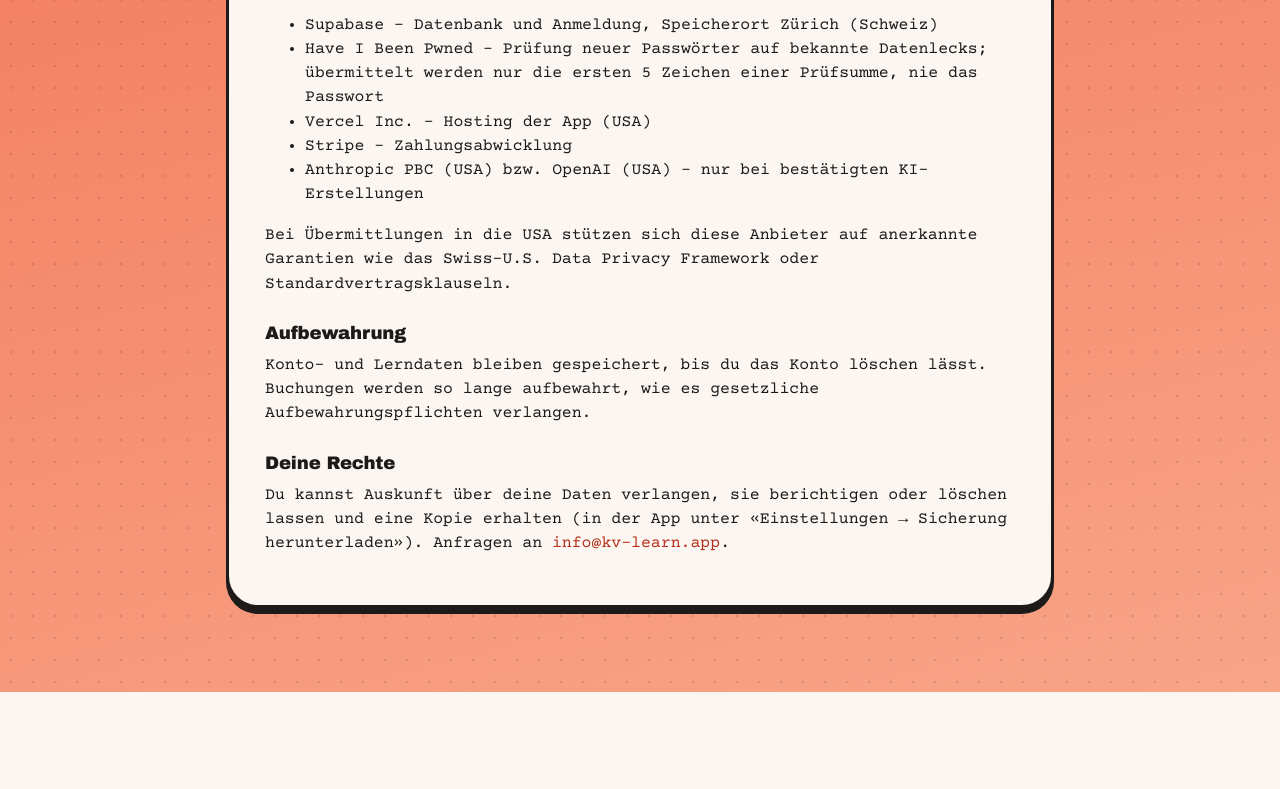
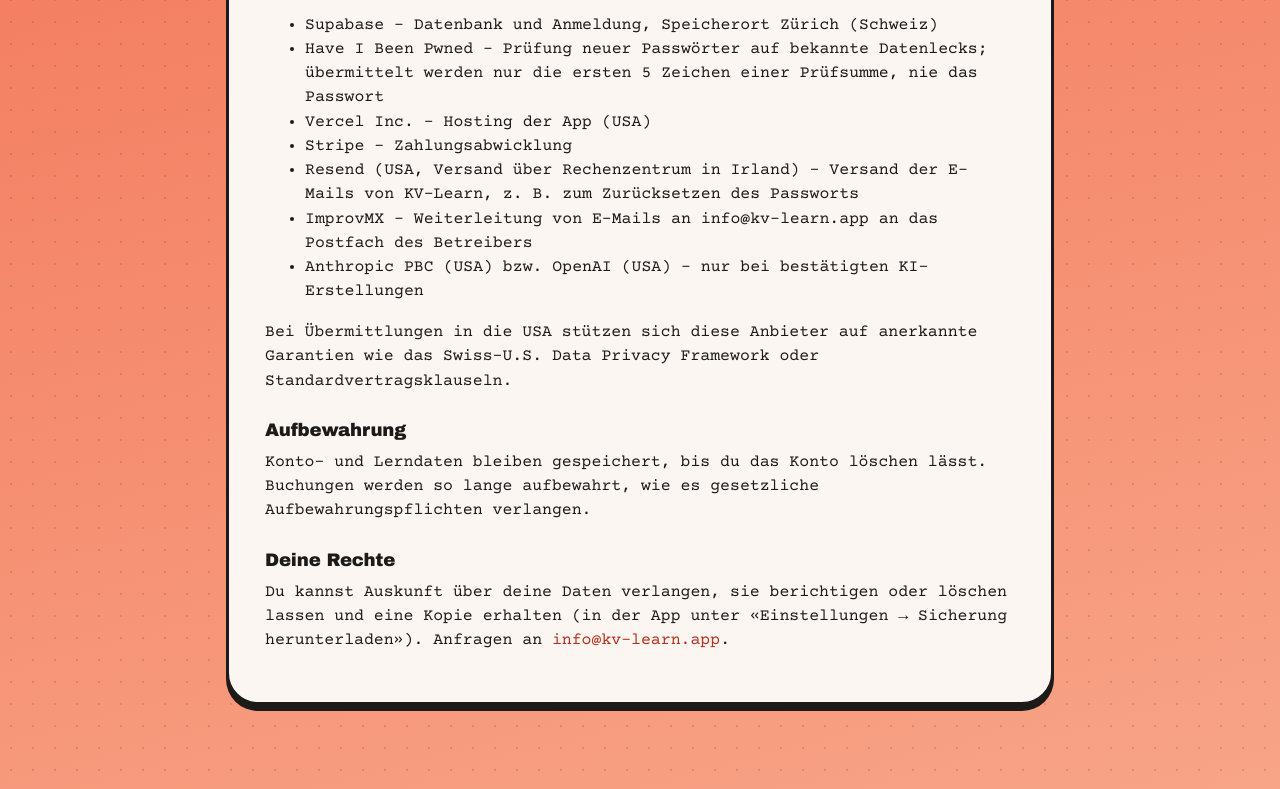
Before and after one commit to leonspam245-maker/kv-lernapp, a website: page public/rechtliches.html in a window 1280 px wide. Shown: the part 2673-3462 px from the top of the page. Before the commit the page ends 3365 px from the top, so only its background shows below. Drawn offline with Linux system fonts and the light colour scheme.

Commit message:
Datenschutz: Resend und ImprovMX als Dienstleister ergänzt
Co-Authored-By: Claude Opus 5.5 <noreply@anthropic.com>
Claude-Session: https://claude.ai/code/session_016KTQAUC2m2Fo6mvNi5LwLd

```diff
--- a/public/rechtliches.html
+++ b/public/rechtliches.html
@@ -74,6 +74,8 @@
         <li>Have I Been Pwned – Prüfung neuer Passwörter auf bekannte Datenlecks; übermittelt werden nur die ersten 5 Zeichen einer Prüfsumme, nie das Passwort</li>
         <li>Vercel Inc. – Hosting der App (USA)</li>
         <li>Stripe – Zahlungsabwicklung</li>
+        <li>Resend (USA, Versand über Rechenzentrum in Irland) – Versand der E-Mails von KV-Learn, z. B. zum Zurücksetzen des Passworts</li>
+        <li>ImprovMX – Weiterleitung von E-Mails an info@kv-learn.app an das Postfach des Betreibers</li>
         <li>Anthropic PBC (USA) bzw. OpenAI (USA) – nur bei bestätigten KI-Erstellungen</li>
       </ul>
       <p>Bei Übermittlungen in die USA stützen sich diese Anbieter auf anerkannte Garantien wie das Swiss-U.S. Data Privacy Framework oder Standardvertragsklauseln.</p>
```
